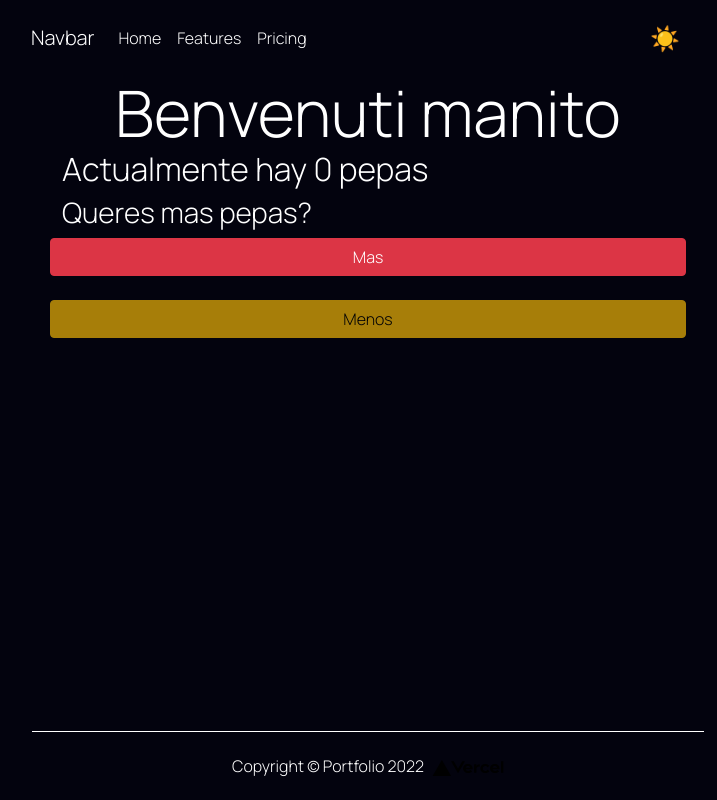
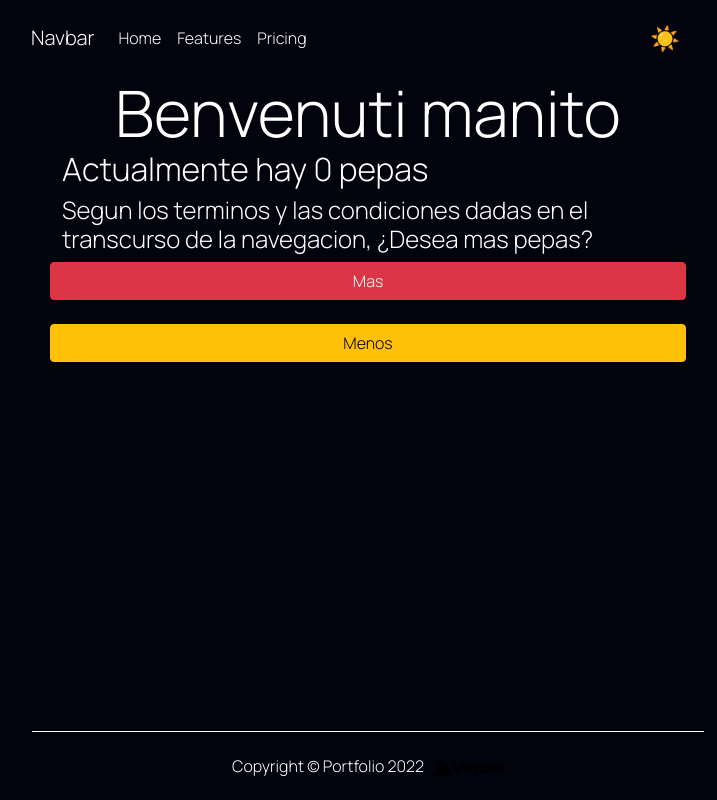
Before and after one commit to johannholzmann/portfolio, a Next.js app: page / in a window 1280 px wide. Shown: the whole page, without its empty margins (272-989 px from the left). Built offline with nearby package versions, Linux system fonts and the light colour scheme.

Commit message:
Add overlay to button

```diff
--- a/pages/index.js
+++ b/pages/index.js
@@ -3,7 +3,31 @@ import Image from 'next/image'
 import styles from '../styles/Home.module.css'
 
 import { useState } from 'react';
-import { Button, Row } from 'react-bootstrap';
+import { Button, Col, OverlayTrigger, Row, Tooltip } from 'react-bootstrap';
+
+const renderTooltip = (props) => (
+  <Tooltip id="button-tooltip" {...props}>
+    Nao pode poseer menos da 0 pepas
+  </Tooltip>
+);
+
+
+const Overlay = ({ ButtonComponent }) => {
+  return (
+
+    <OverlayTrigger
+      placement="top"
+      delay={{ show: 0, hide: 0 }}
+      overlay={renderTooltip}
+    >
+      <Button variant="warning">
+        Menos
+
+      </Button>
+    </OverlayTrigger>
+  )
+    ;
+}
 
 export default function Home() {
   const [pepas, setPepas] = useState(0);
@@ -23,14 +47,14 @@ export default function Home() {
         Actualmente hay
         {
           pepas == 1 ?
-          (` ${pepas} pepa`)
-          :
-          (` ${pepas} pepas`)
+            (` ${pepas} pepa`)
+            :
+            (` ${pepas} pepas`)
         }
       </h2>
-      <h3>
-        Queres mas pepas?
-      </h3>
+      <h4>
+        Segun los terminos y las condiciones dadas en el transcurso de la navegacion, ¿Desea mas pepas?
+      </h4>
       <Row>
         <Button onClick={() => setPepas((element) => element + 1)} variant="danger">
           Mas
@@ -41,9 +65,7 @@ export default function Home() {
       <Row>
         {
           pepas == 0 &&
-          <Button disabled variant="warning">
-            Menos
-          </Button>
+          <Overlay />
         }
         {
           pepas > 0 &&
@@ -98,6 +120,6 @@ export default function Home() {
 
             */
       }
-    </div>
+    </div >
   )
 }
```
